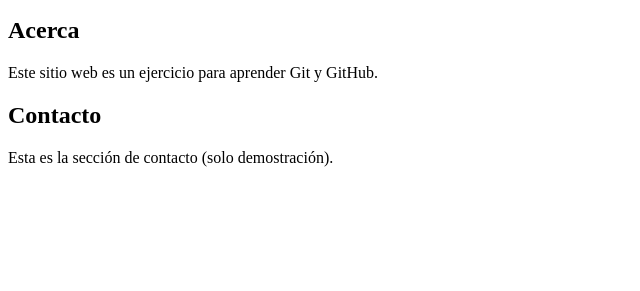
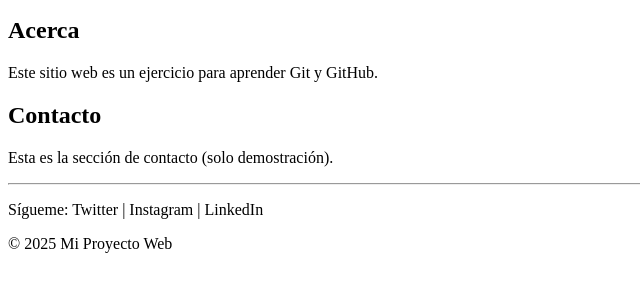
Before and after one commit to baquedanotirado24/mi-proyecto-web, a plain HTML site: page index.html in a window 1280 px wide. Shown: the part 127-418 px from the top of the page, without its empty margins (0-640 px from the left). Drawn offline with Linux system fonts and the light colour scheme.

Commit message:
Añadir footer con enlaces de redes (texto)

```diff
--- a/index.html
+++ b/index.html
@@ -17,10 +17,14 @@
     <h2>Acerca</h2>
     <p>Este sitio web es un ejercicio para aprender Git y GitHub.</p>
 </section>
-
 <section id="contacto">
     <h2>Contacto</h2>
     <p>Esta es la sección de contacto (solo demostración).</p>
 </section>
+<footer>
+    <hr>
+    <p>Sígueme: Twitter | Instagram | LinkedIn</p>
+    <p>&copy; 2025 Mi Proyecto Web</p>
+</footer>
 </body>
 </html>
```
